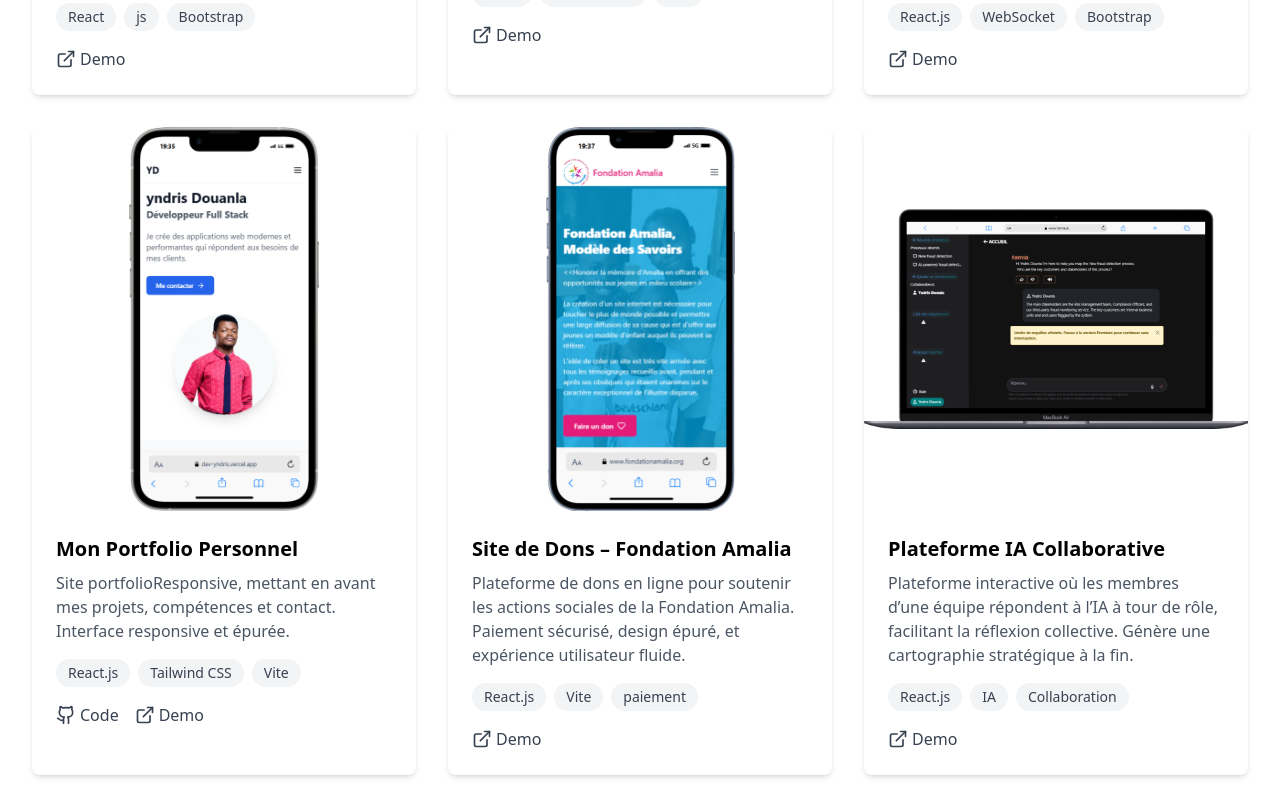
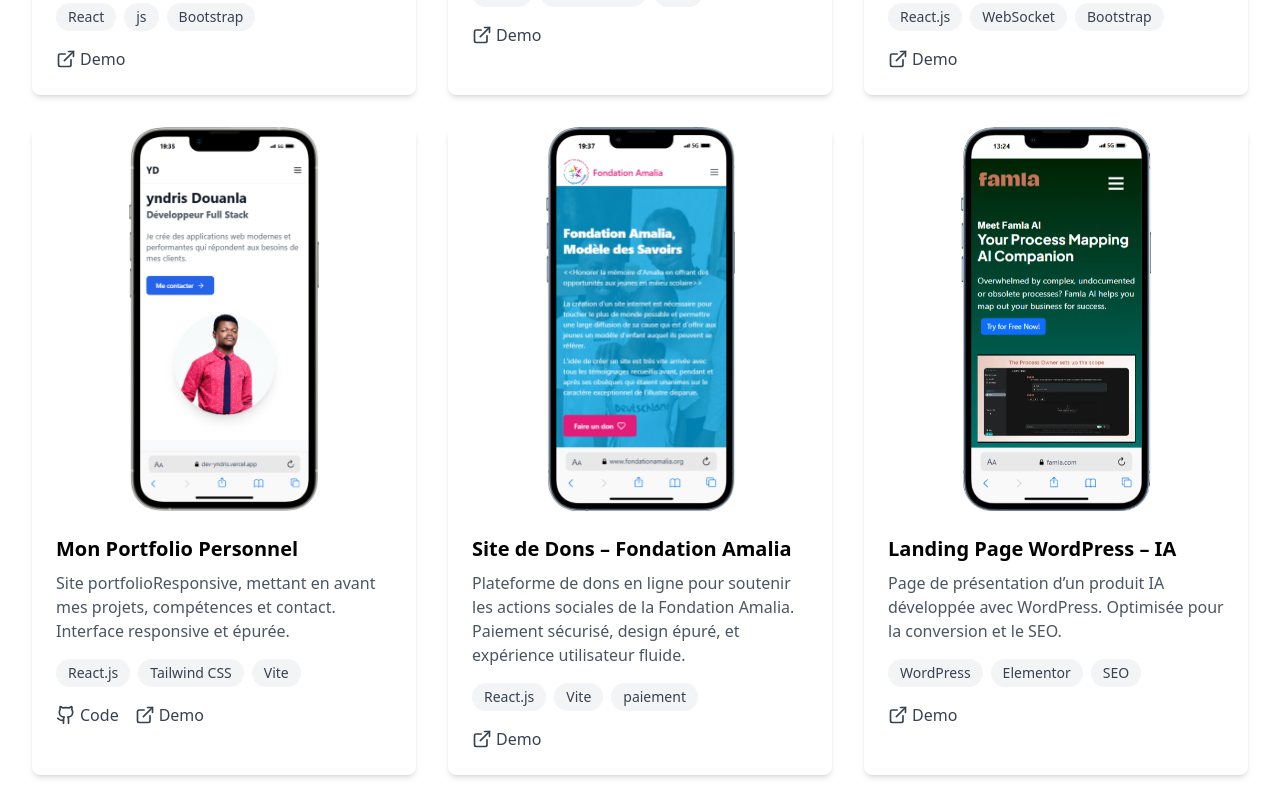
Before and after one commit to precurseur01/Portfolio, a React (Vite) app: page / in a window 1280 px wide. Shown: the part 2005-2800 px from the top of the page. Built offline with nearby package versions, Linux system fonts and the light colour scheme.

Commit message:
ad new project

```diff
--- a/src/constant/data/project.ts
+++ b/src/constant/data/project.ts
@@ -43,6 +43,14 @@
         liveLink: 'https://www.fondationamalia.org/',
     },
     {
+        title: 'Landing Page WordPress – IA',
+        description: 'Page de présentation d’un produit IA développée avec WordPress. Optimisée pour la conversion et le SEO.',
+        image: `${Img.fwordpress}`, // ou un autre visuel pertinent
+        tags: ['WordPress', 'Elementor', 'SEO'],
+        githubLink: '', // souvent non applicable
+        liveLink: 'https://famla.com/',
+    },
+    {
         title: 'Plateforme IA Collaborative',
         description: 'Plateforme interactive où les membres d’une équipe répondent à l’IA à tour de rôle, facilitant la réflexion collective. Génère une cartographie stratégique à la fin.',
         image: `${Img.f}`,
@@ -57,7 +65,9 @@
         tags: ['D3.js', 'Data Visualization', 'React.js'],
         githubLink: '',
         liveLink: 'https://www.famla.ai/',
-  }
+    },
+
+
 
 
 
--- a/src/constant/image/img.ts
+++ b/src/constant/image/img.ts
@@ -17,6 +17,7 @@
 import fan from "../../asset/img/fan.png"
 import valentine from "../../asset/img/valentine.png";
 import f from "../../asset/img/f.png"
+import fwordpress from "../../asset/img/fwordpress.png"
 // import valentinedesktop from "../../asset/img/valentinedesktop.png";
 // import valentinelandingpage from "../../asset/img/valentinelandingpage.png";
 // import valentinemob from "../../asset/img/valentinemob.png";
@@ -42,6 +43,7 @@
     fan,
     valentine,
     f,
+    fwordpress
     // valentinedesktop,
     // valentinelandingpage,
     // valentinemob
```
Also changed, not shown: src/asset/img/fwordpress.png (added). Lines whose indentation alone changed are shown as unchanged.
